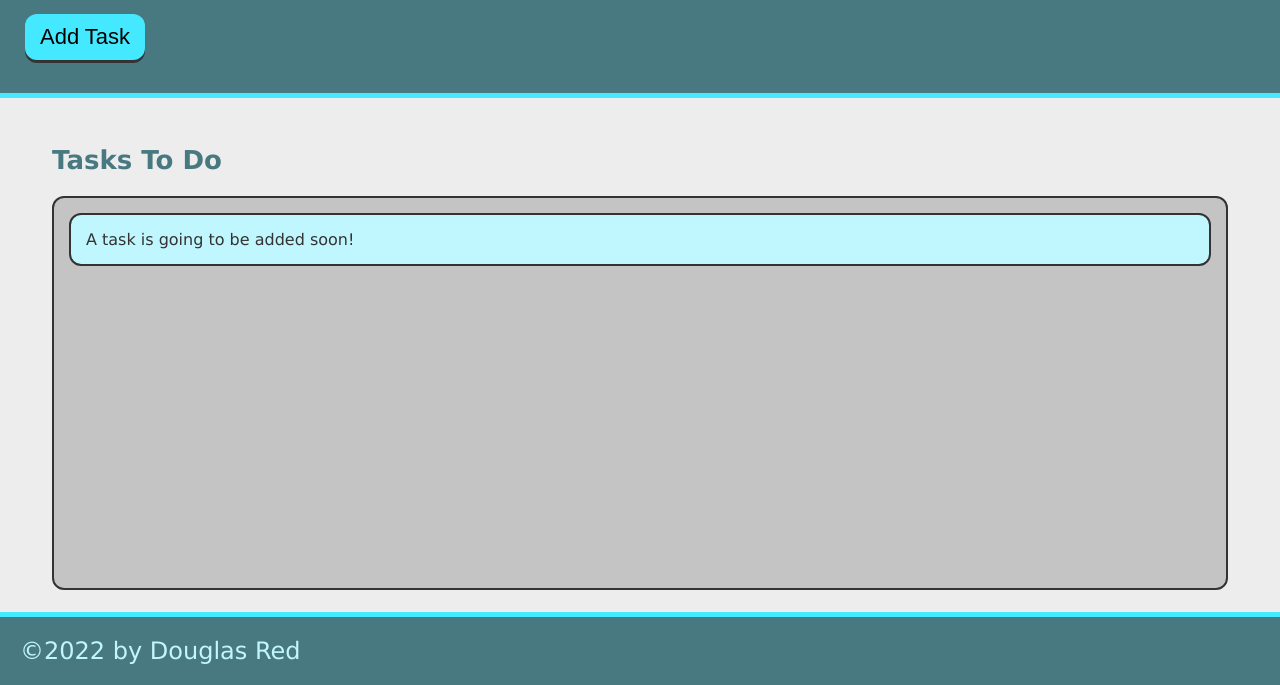
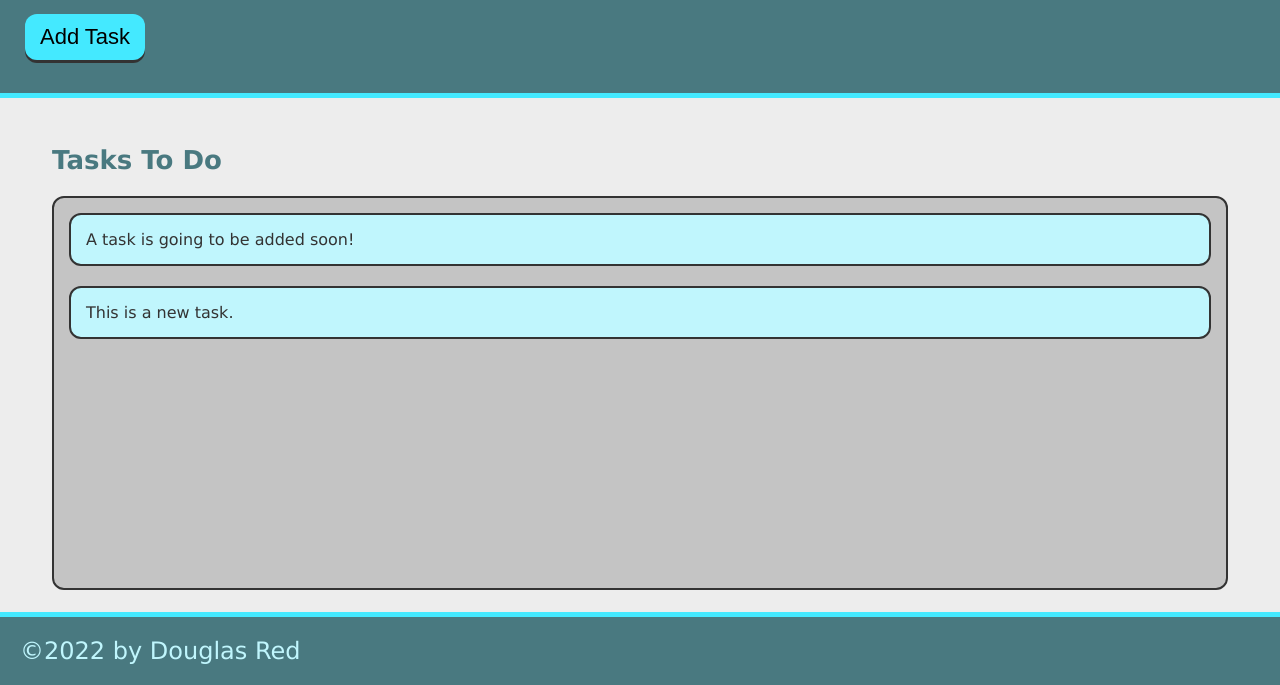
Before and after one commit to DouglasRed/taskinator-review, a plain HTML site: page index.html in a window 1280 px wide. Both pictures are taken after a click on the button "Add Task". Shown: the part 115-800 px from the top of the page. Drawn offline with Linux system fonts and the light colour scheme.

Commit message:
added ability to dynamically add tasks

```diff
--- a/assets/js/script.js
+++ b/assets/js/script.js
@@ -0,0 +1,11 @@
+const buttonEl = document.querySelector("#save-task");
+const tasksToDoEl = document.querySelector("#tasks-to-do");
+
+const createTaskHandler = function () {
+  let listItemEl = document.createElement("li");
+  listItemEl.className = "task-item";
+  listItemEl.textContent = "This is a new task.";
+  tasksToDoEl.appendChild(listItemEl);
+};
+
+buttonEl.addEventListener("click", createTaskHandler);
--- a/index.html
+++ b/index.html
@@ -11,12 +11,12 @@
     <header>
       <h1 class="page-title">Taskinator</h1>
       <p>Click the button belo to add a new task!</p>
-      <button class="btn">Add Task</button>
+      <button id="save-task" class="btn">Add Task</button>
     </header>
     <main class="page-content">
       <section class="task-list-wrapper">
         <h2 class="list-title">Tasks To Do</h2>
-        <ul class="task-list">
+        <ul id="tasks-to-do" class="task-list">
           <li class="task-item">A task is going to be added soon!</li>
         </ul>
       </section>
```
